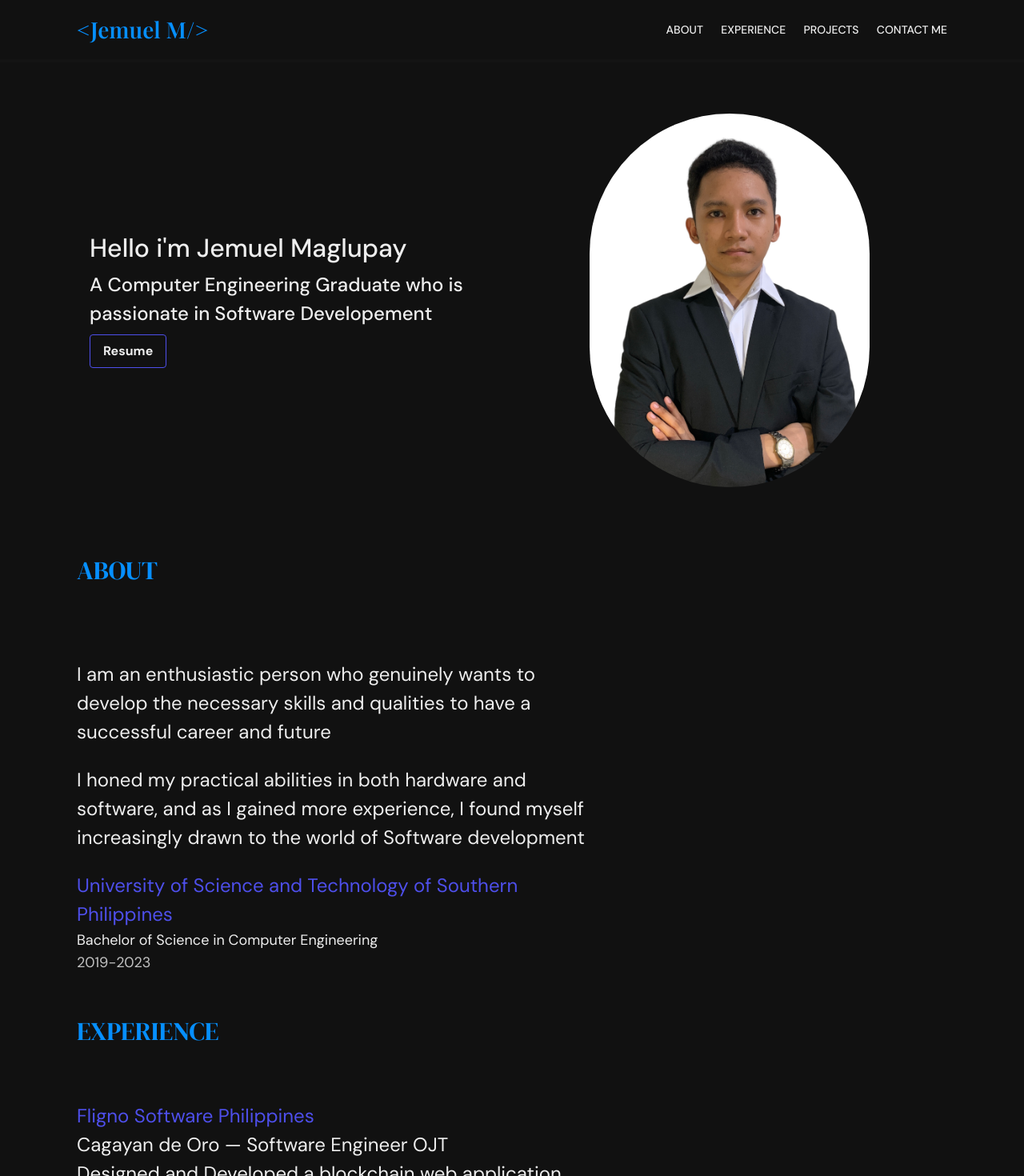
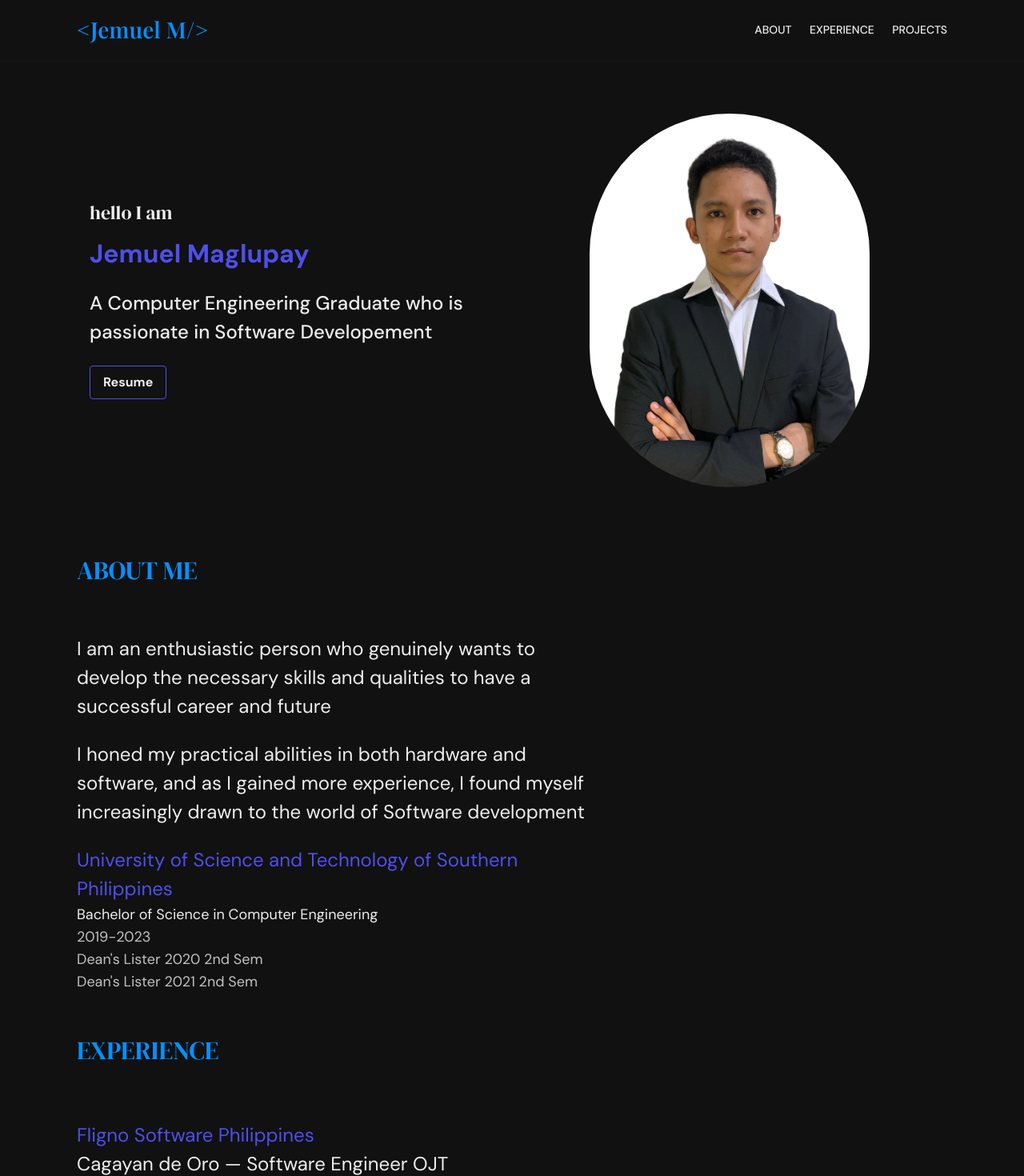
Before and after one commit to eerieVoice/Portfolio, a React (Vite) app: page / in a window 1280 px wide. Shown: the top 1470 px of the page at 80% size. Built offline with nearby package versions, Linux system fonts and the light colour scheme.

Commit message:
navbar changes

```diff
--- a/src/App.tsx
+++ b/src/App.tsx
@@ -12,7 +12,7 @@ function App() {
       <About />
       <Experience />
       <Projects />
-      <Contact />
+      {/* <Contact /> */}
     </>
   );
 }
--- a/src/components/About.tsx
+++ b/src/components/About.tsx
@@ -2,7 +2,7 @@ import React from 'react';
 
 const About: React.FC = () => {
   const aboutMe = {
-    title: 'About',
+    title: 'About Me',
     about:
       'I am an enthusiastic person who genuinely wants to develop the necessary skills and qualities to have a successful career and future',
     description:
@@ -11,13 +11,17 @@ const About: React.FC = () => {
       school: 'University of Science and Technology of Southern Philippines',
       course: 'Bachelor of Science in Computer Engineering',
       year: '2019-2023',
+      award: {
+        first: `Dean's Lister 2020 2nd Sem`,
+        second: `Dean's Lister 2021 2nd Sem`,
+      },
     },
   };
   return (
     <div className="bg-backg text-textnani">
       <div className="mx-auto my-0 w-[85%] max-w-[1200px]">
         <div className="flex max-w-[40ch] flex-col gap-[1em] text-md">
-          <h1 className="mb-[2em]  font-header text-xl uppercase text-primarypo">
+          <h1 className="mb-[1em] font-header text-xl uppercase text-primarypo">
             {aboutMe.title}
           </h1>
           <p>{aboutMe.about}</p>
@@ -26,6 +30,12 @@ const About: React.FC = () => {
             <p className="text-accentpo">{aboutMe.education.school}</p>
             <p className="text-lg">{aboutMe.education.course}</p>
             <p className="text-lg opacity-80">{aboutMe.education.year}</p>
+            <p className="text-lg opacity-80">
+              {aboutMe.education.award.first}
+            </p>
+            <p className="text-lg opacity-80">
+              {aboutMe.education.award.second}
+            </p>
           </div>
         </div>
       </div>
--- a/src/components/Home.tsx
+++ b/src/components/Home.tsx
@@ -1,9 +1,10 @@
 import Navbar from './Navbar';
 import profile from '../assets/FormalPortrait.jpg';
-
+import ResumeBtn from './ResumeBtn';
 function Home() {
   const description = {
-    intro: `Hello i'm Jemuel Maglupay`,
+    intro: `hello I am`,
+    name: 'Jemuel Maglupay',
     secondary:
       'A Computer Engineering Graduate who is passionate in Software Developement',
   };
@@ -13,18 +14,17 @@ function Home() {
       <Navbar />
       <div className="mx-auto my-0 w-[85%] max-w-[1200px] pb-[3em] sm:pb-[5em] sm:pt-[4em]">
         <div className="sm:flex">
-          <div className="mx-0 my-auto justify-center p-[1em] sm:w-[50%]">
-            <h1 className=" text-xl font-medium leading-[1.25em]">
+          <div className="mx-0 my-auto flex flex-col justify-center gap-[1em] p-[1em] sm:w-[50%]">
+            <p className="font-header text-md font-medium leading-[1.25em]">
               {description.intro}
+            </p>
+            <h1 className="text-xl font-semibold leading-[1.25em] text-accentpo">
+              {description.name}
             </h1>
-
             <p className="my-2 text-md font-medium leading-[1.5em] ">
               {description.secondary}
             </p>
-
-            <button className="rounded border border-accentpo bg-transparent px-4 py-2 font-semibold text-textnani duration-200 hover:scale-105 hover:border-transparent hover:bg-accentpo">
-              Resume
-            </button>
+            <ResumeBtn />
           </div>
           <div className="mx-auto my-0 mt-[1em] w-[80%] max-w-[250px]  sm:mt-0  sm:w-[50%] sm:max-w-[350px]">
             <img
--- a/src/components/Navbar.tsx
+++ b/src/components/Navbar.tsx
@@ -8,7 +8,7 @@ function Navbar() {
     { name: 'About', link: './About' },
     { name: 'Experience', link: './Experience' },
     { name: 'Projects', link: '' },
-    { name: 'Contact Me', link: './Contact' },
+    // { name: 'Contact Me', link: './Contact' },
   ];
   return (
     <div className="border-b-4 border-[#141414] bg-backg">
@@ -24,7 +24,9 @@ function Navbar() {
         </div>
         <ul
           className={`absolute left-0 z-[1] mt-[1em] w-full bg-backg pb-8 pl-9 text-sm font-medium text-textnani shadow-white sm:static sm:z-auto sm:mt-[0em] sm:flex sm:w-auto sm:items-center sm:gap-[1.60em] sm:bg-transparent sm:pb-0 sm:pl-0 ${
-            open ? 'top-[3.1rem] opacity-100' : 'top-[-400px]'
+            open
+              ? 'top-[3.1rem] min-h-screen text-[1.5rem] opacity-100'
+              : 'top-[-400px]'
           } opacity-0 sm:opacity-100`}
         >
           {Links.map((link) => (
--- a/src/components/Projects.tsx
+++ b/src/components/Projects.tsx
@@ -25,7 +25,7 @@ function Projects() {
   return (
     <div className="bg-backg text-textnani">
       <div className="mx-auto my-0 w-[85%] max-w-[1200px] py-[5em]">
-        <h1 className="mb-[2em] font-header text-xl uppercase text-primarypo">
+        <h1 className="mb-[2em] text-center font-header text-xl uppercase text-primarypo">
           Projects
         </h1>
         <div className="">
--- a/src/components/ProjectsList.tsx
+++ b/src/components/ProjectsList.tsx
@@ -16,7 +16,7 @@ const ProjectsList: React.FC<props> = ({
   tools,
 }) => {
   return (
-    <div className="mb-10 w-full sm:flex sm:flex-row sm:items-center sm:justify-items-start">
+    <div className="mb-10 flex w-full flex-col gap-[1em] sm:flex sm:flex-row sm:items-center sm:justify-items-start sm:gap-0">
       <div className="mx-auto aspect-square max-h-[300px] max-w-[300px] rounded border-2 border-textnani sm:mx-0">
         <img
           src={img}
--- /dev/null
+++ b/src/components/ResumeBtn.tsx
@@ -0,0 +1,13 @@
+import React from 'react';
+import resume from '../assets/Resume.pdf';
+const ResumeBtn: React.FC = () => {
+  return (
+    <a href={resume} download="Resume" target="_blank">
+      <button className="w-fit rounded border border-accentpo bg-transparent px-4 py-2 font-semibold text-textnani duration-200 hover:scale-105 hover:border-transparent hover:bg-accentpo">
+        Resume
+      </button>
+    </a>
+  );
+};
+
+export default ResumeBtn;
```
Also changed, not shown: 1 other file (tests, documents, lock files or other folders).
